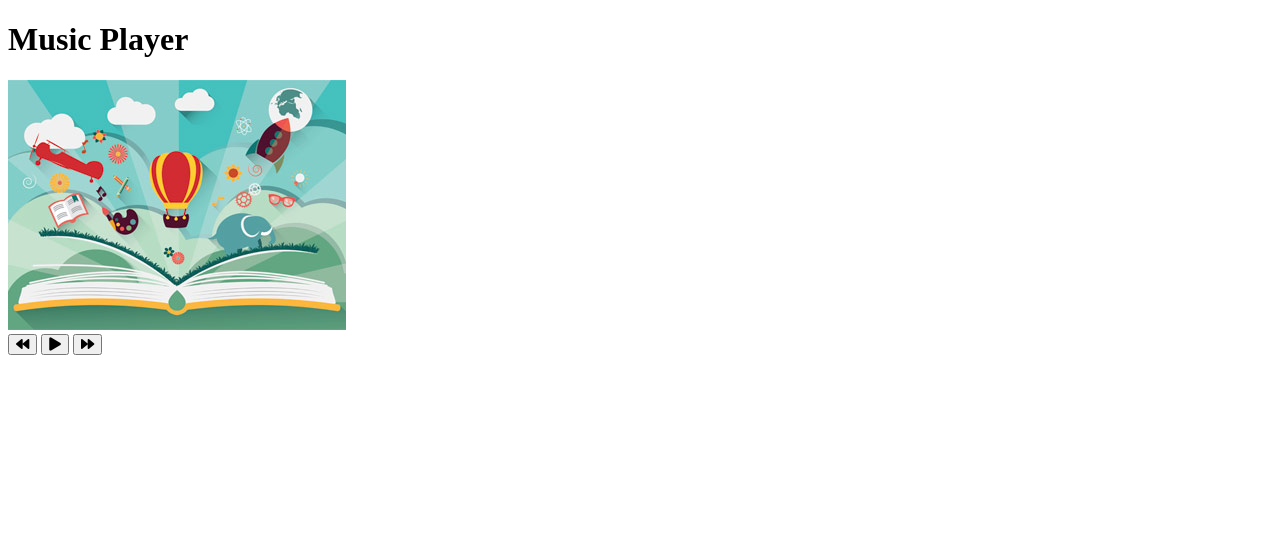
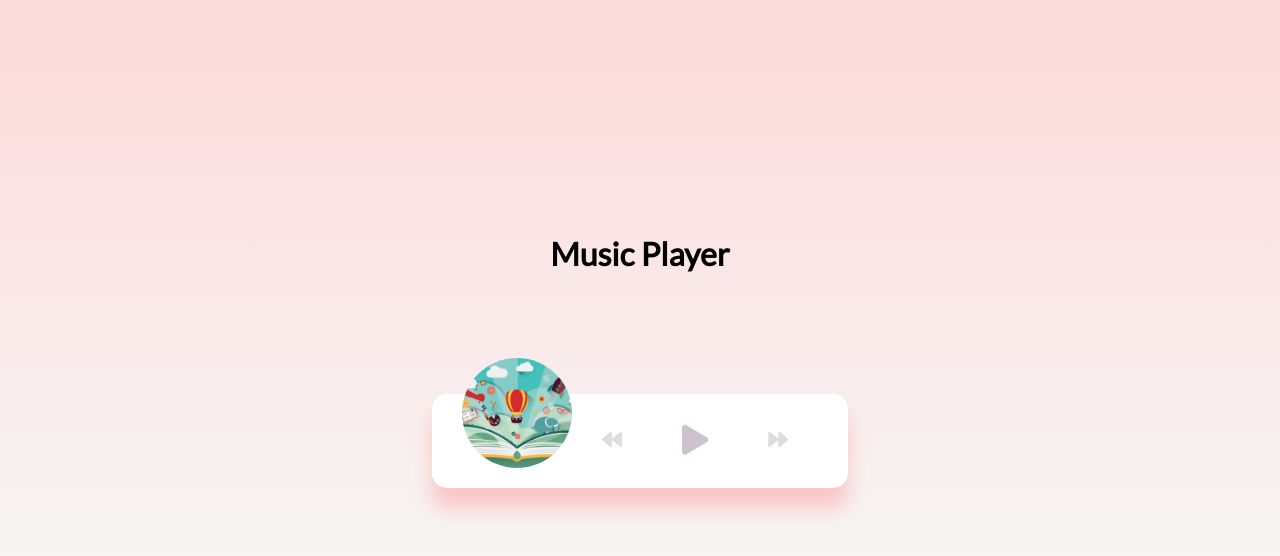
Before and after one commit to oanskyy/music-player, a plain HTML site: page index.html in a window 1280 px wide. Drawn offline with Linux system fonts and the light colour scheme.

Commit message:
Style music container and rotate animation

```diff
--- a/style.css
+++ b/style.css
@@ -3,3 +3,85 @@
 * {
   box-sizing: border-box;
 }
+
+body {
+  background-image: linear-gradient(
+    0deg,
+    rgba(247, 247, 247, 1) 23.8%,
+    rgba(252, 221, 221, 1) 92%
+  );
+  height: 100vh;
+  display: flex;
+  flex-direction: column;
+  justify-content: center;
+  align-items: center;
+  font-family: 'Lato', sans-serif;
+  margin: 0;
+}
+
+.music-container {
+  background-color: #fff;
+  border-radius: 15px;
+  box-shadow: 0 20px 20px 0 rgba(252, 169, 169, 0.6);
+  display: flex;
+  padding: 20px 30px;
+  position: relative;
+  margin: 100px 0;
+  z-index: 10;
+}
+
+.img-container {
+  position: relative;
+  width: 110px;
+}
+
+.img-container img {
+  border-radius: 50%;
+  object-fit: cover;
+  height: 110px;
+  width: inherit;
+  position: absolute;
+  bottom: 0;
+  // left: 0;
+  animation: rotate 3s linear infinite;
+  animation-play-state: paused;
+}
+
+.music-container.play .img-container img {
+  animation-play-state: running;
+}
+
+@keyframes rotate {
+  from {
+    transform: rotate(0deg);
+  }
+  to {
+    transform: rotate(360deg);
+  }
+}
+
+.navigation {
+  display: flex;
+  align-items: center;
+  justify-content: center;
+  z-index: 1;
+}
+
+.action-btn {
+  background-color: #fff;
+  border: 0;
+  color: #dfdbdf;
+  font-size: 20px;
+  cursor: pointer;
+  padding: 10px;
+  margin: 0 20px;
+}
+
+.action-btn.action-btn-big {
+  color: #cdc2d0;
+  font-size: 30px;
+}
+
+.action-btn:focus {
+  outline: 0;
+}
```
